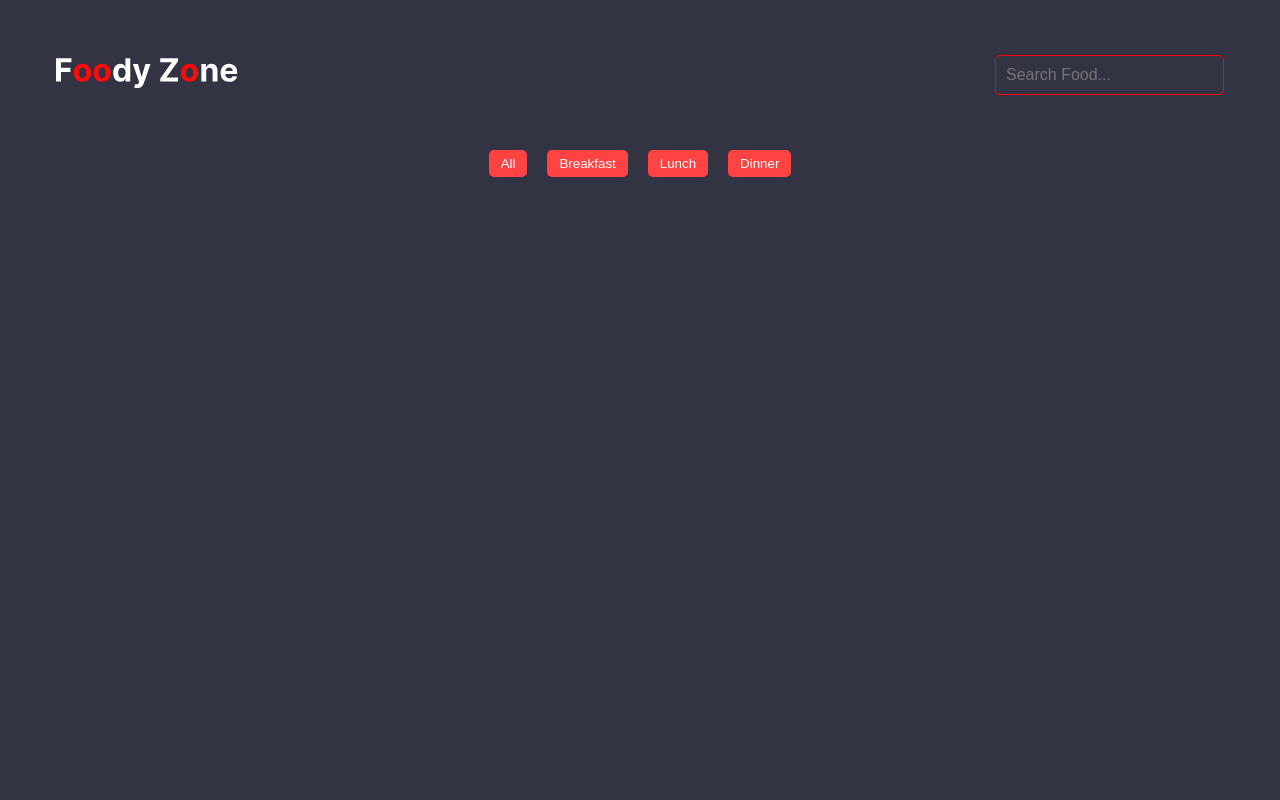
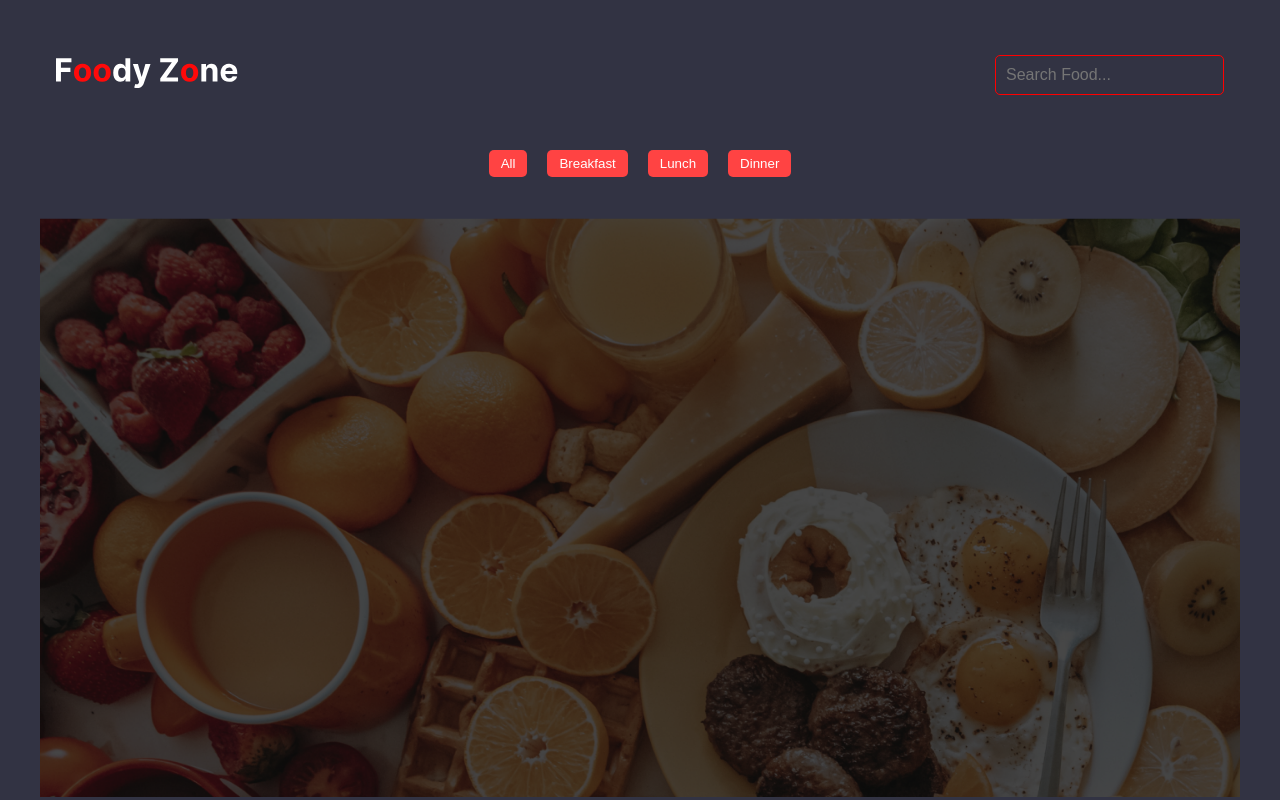
Before and after one commit to aadarshraj02/FoodZone-FE-BE, a React (Vite) app in the folder app/: page / in a window 1280 px wide. Built offline with nearby package versions, Linux system fonts and the light colour scheme.

Commit message:
styled food card container div

```diff
--- a/app/src/App.jsx
+++ b/app/src/App.jsx
@@ -54,6 +54,7 @@ const FilterContainer = styled.div`
   align-items: center;
   justify-content: center;
   gap: 20px;
+  padding-bottom: 40px;
 `;
 
 const Button = styled.button`
@@ -64,5 +65,9 @@ const Button = styled.button`
   color: #fff;
   cursor: pointer;
 `;
-const FoodCardContainer = styled.div``;
+const FoodCardContainer = styled.div`
+  background: url("/bg.png");
+  background-size: cover;
+  height: calc(100vh - 220px);
+`;
 const FoodCards = styled.div``;
```
